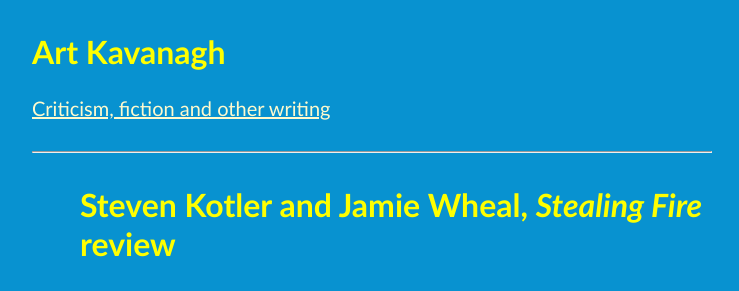
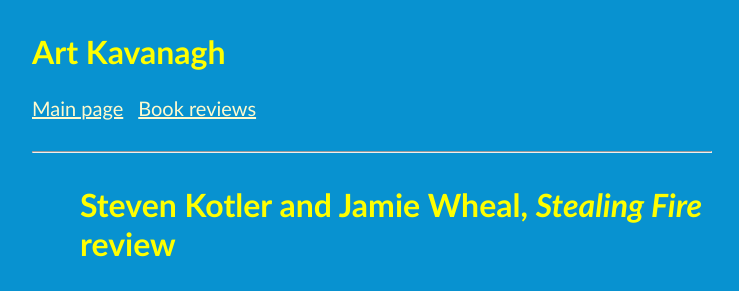
Before and after one commit to artkavanagh/github.io, a Jekyll site: the page stealing-fire-review.html, which Jekyll copies as it is, in a window 1280 px wide. Shown: the top 291 px of the page, without its empty margins (244-983 px from the left). Built offline with Jekyll 4.4.1, drawn with Linux system fonts in a browser that asks for light colours.

Commit message:
Update stealing-fire-review.html

```diff
--- a/stealing-fire-review.html
+++ b/stealing-fire-review.html
@@ -8,8 +8,8 @@
 <body>
 <header>
         <h1>Art Kavanagh</h1>
-	<p><a href="https://www.artkavanagh.ie/">Criticism, fiction and other writing</a></p>
-	<hr>
+	<p><a href="https://www.artkavanagh.ie">Main page</a>&emsp;<a href="https://www.artkavanagh.ie/book-reviews">Book reviews</a>
+<hr>
      </header>
 <h1>Steven Kotler and Jamie Wheal, <cite>Stealing Fire</cite> review</h1>
 
```
